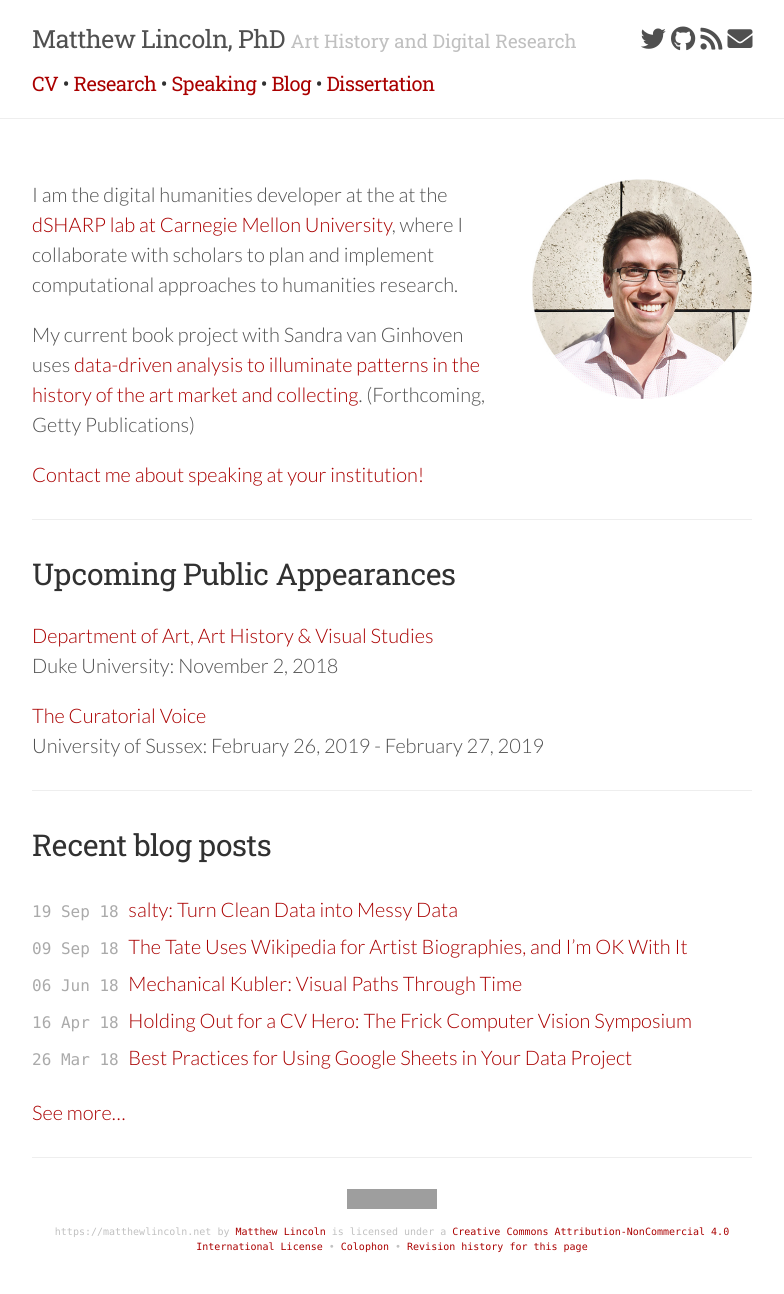
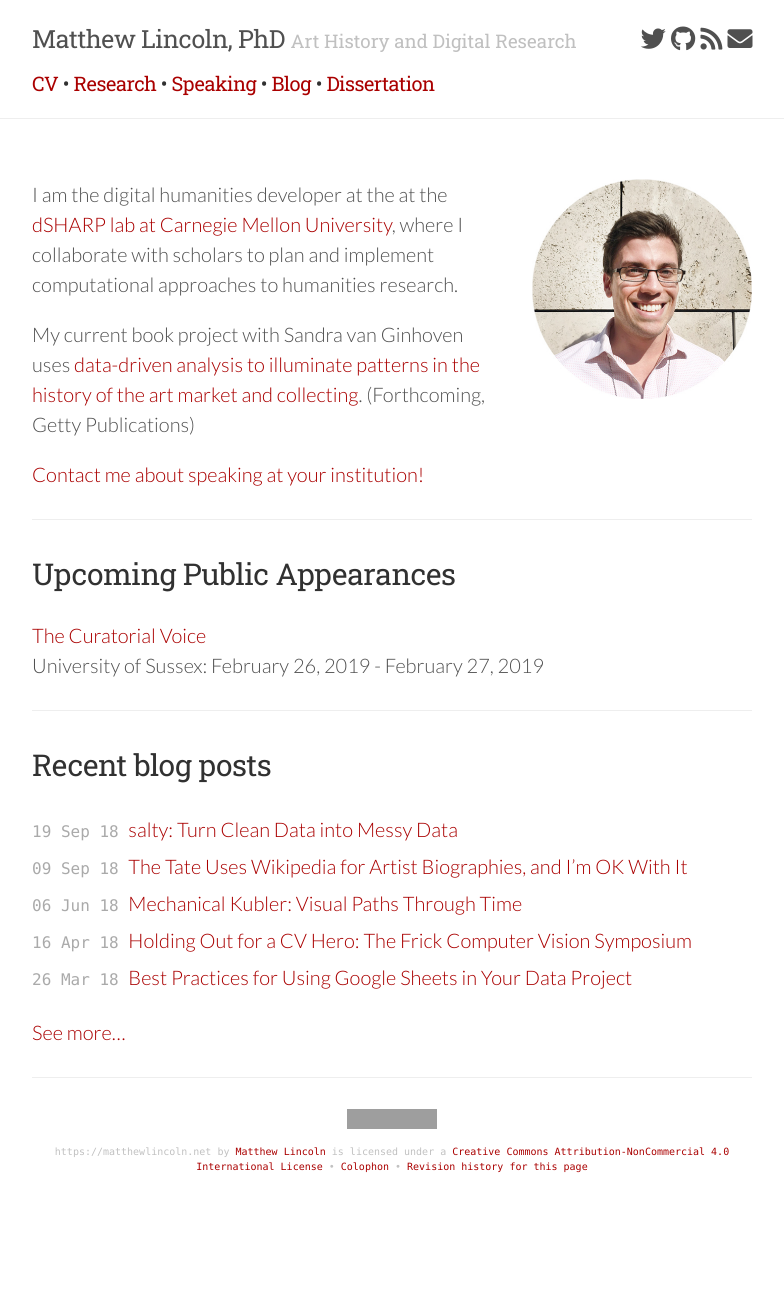
Before and after one commit to mdlincoln/mdlincoln.github.io, a Jekyll site: the page built from index.md, in a window 1280 px wide. Shown: the whole page, without its empty margins (248-1032 px from the left). Built offline with Jekyll 4.4.1, drawn with Linux system fonts in a browser that asks for light colours; nearby versions of some CDN libraries; after the commit the page ends 1214 px from its top, so only the background shows below that; grey boxes are pictures that could not be loaded.

Commit message:
duke trip done

```diff
--- a/_data/travel.yaml
+++ b/_data/travel.yaml
@@ -1,8 +1,3 @@
-- venue: |
-    Department of Art, Art History & Visual Studies
-  location: Duke University
-  datestart: 2018-11-02 00:00:00 -0800
-  url: http://calendar.duke.edu/show?fq=id%3ACAL-2c918085-65748a7f-0165-86d53cf2-00004131demobedework%40mysite.edu
 - venue: The Curatorial Voice
   location: University of Sussex
   datestart: 2019-02-26 00:00:00 -0800
```
